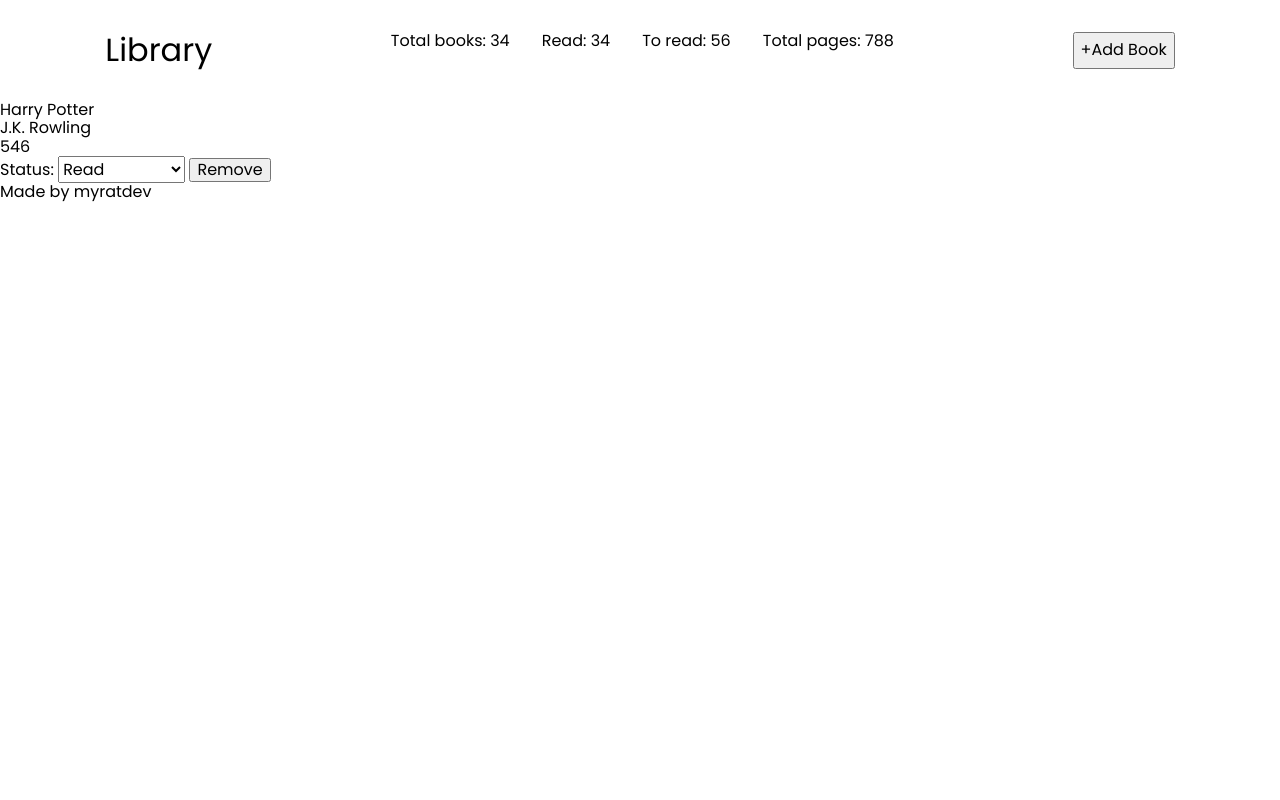
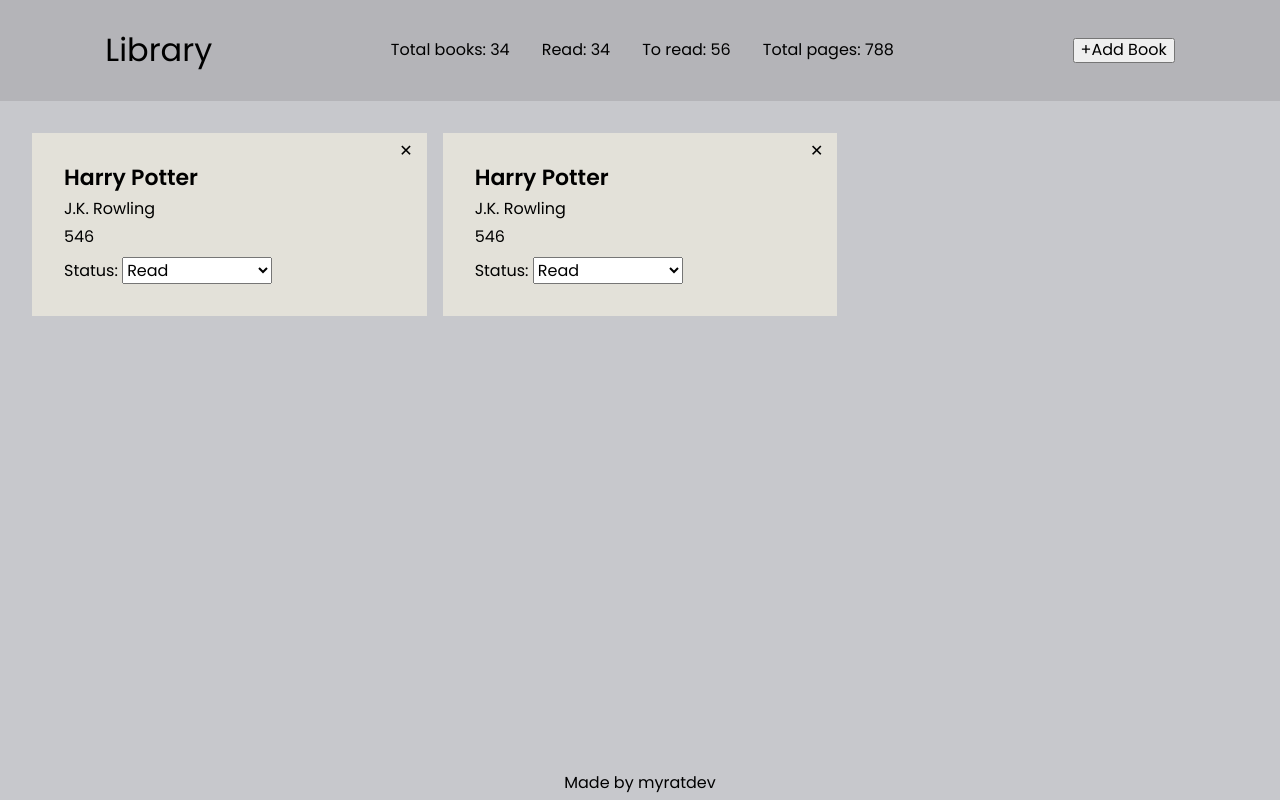
Before and after one commit to myratdev/Library, a plain HTML site: page index.html in a window 1280 px wide. Drawn offline with Linux system fonts and the light colour scheme.

Commit message:
some style header, added to test 2 cards and add colors

```diff
--- a/index.html
+++ b/index.html
@@ -43,14 +43,35 @@
           <div class="card__title">Harry Potter</div>
           <div class="card__author">J.K. Rowling</div>
           <div class="card__pages">546</div>
-          <label for="card__status">Status: </label>
-          <select name="card__status" id="status">
-            <option value="read">Read</option>
-            <option value="wantToRead"> Want to read</option>
+          <div class="card__select">
+            <label for="card__status">Status: </label>
+            <select name="card__status" id="status">
 
-          </select>
-          <button class="btn__remove">Remove</button>
+              <option value="read">Read</option>
+              <option value="wantToRead"> Want to read</option>
+
+            </select>
+          </div>
+          <button class="card__remove">✕</button>
         </div>
+
+        <div class="card">
+          <div class="card__title">Harry Potter</div>
+          <div class="card__author">J.K. Rowling</div>
+          <div class="card__pages">546</div>
+          <div class="card__select">
+            <label for="card__status">Status: </label>
+            <select name="card__status" id="status">
+
+              <option value="read">Read</option>
+              <option value="wantToRead"> Want to read</option>
+
+            </select>
+          </div>
+          <button class="card__remove">✕</button>
+        </div>
+
+
       </main>
       <footer class="footer">
         <div class="github">Made by myratdev</div>
--- a/scss/style.scss
+++ b/scss/style.scss
@@ -1,3 +1,5 @@
+$read-color : linear-gradient(135deg, #757575, #00c853, #757575);
+$notRead-color: #E3E1D9;
 %flex-column {
   display: flex;
   flex-direction: column;
@@ -13,9 +15,10 @@
 // WRAPPER ALL
 
 .wrapper {
-  // display: flex;
-  // flex-direction: column;
-  // justify-content: space-between;
+  display: flex;
+  flex-direction: column;
+  justify-content: space-between;
+  height: 100vh;
 
 }
 
@@ -24,7 +27,10 @@
 .header {
   display: flex;
   justify-content: space-around;
+  align-items: center;
   padding: 32px 16px;
+  background-color: #B4B4B8;
+
 
 
   &__label {
@@ -40,8 +46,64 @@
 
 
 // MAIN
+.main {
+  display: grid;
+  padding: 32px;
+  height: 100%;
+  grid-template-columns: repeat(auto-fill, minmax(300px, 1fr));
+  grid-auto-rows: max-content;
+  gap: 16px;
+  background-color: #C7C8CC;
+
+  .card {
+    position: relative;
+    display: flex;
+    flex-direction: column;
+    justify-content: center;
+    gap: 10px;
+    height: max-content;
+    background-color: $notRead-color;
+    // background: $card-read-color;
+
+    padding: 32px;
+
+
+    &__title {
+      font-size: 22px;
+      font-weight: 600;
+    }
+    &__remove {
+
+      position: absolute;
+      top: 8px;
+      right: 8px;
+      background-color: transparent;
+      border: none;
+    }
+
+    select {
+      width: 150px;
+    }
+  }
+}
 
 // FOOTER
+.footer {
+  display: flex;
+  justify-content: center;
+  // background-color: #F2EFE5;
+  background-color: #C7C8CC;
+
+  .github {
+
+    padding: 8px;
+  }
+}
+
+
+
+
+
 
 // ADD BOOK MODULE
 .form__addBook {
```
Also changed, not shown: dist/style.css, 1 other file.
